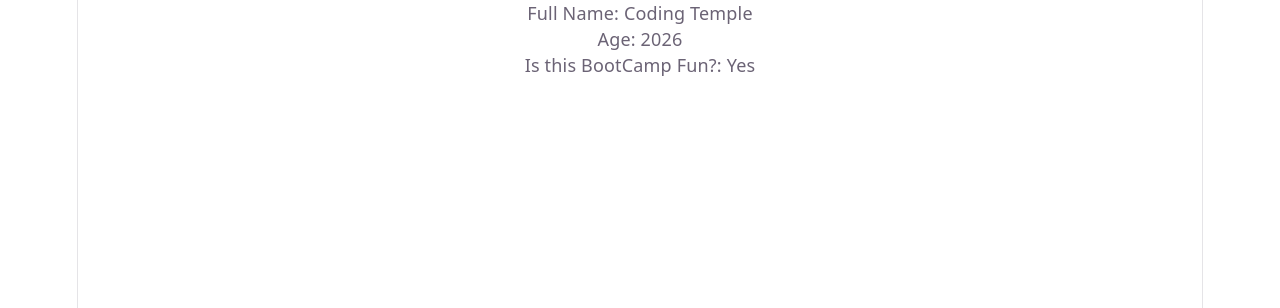
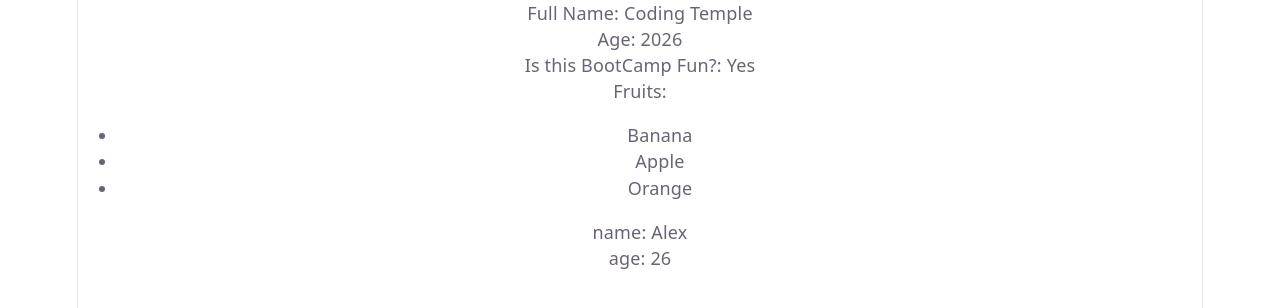
Before and after one commit to coding-cryptid/todo-list-typescript, a React (Vite) app: page / in a window 1280 px wide. Shown: the top 308 px of the page. Built offline with nearby package versions, Linux system fonts and the light colour scheme.

Commit message:
mapping and objects

```diff
--- a/src/App.tsx
+++ b/src/App.tsx
@@ -4,12 +4,31 @@
   const fullName: string = "Coding Temple"
   const year: number = 2026
   const isThisBootCampFun: boolean = true;
+  const fruits: string[] = ['Banana','Apple','Orange']
+
+  type Person = {
+    name: string;
+    age: number;
+  };
+
+  const person1: Person = {
+    name: "Alex",
+    age: 26,
+  };
 
   return (
     <div>
       <p>Full Name: {fullName}</p>
       <p>Age: {year}</p>
       <p>Is this BootCamp Fun?: {isThisBootCampFun ? 'Yes' : 'No'}</p>
+      <p>Fruits:</p>
+      <ul>
+        {fruits.map((fruit, index) => (
+          <li key={index}>{fruit}</li>
+        ))}
+      </ul>
+      <p>name: {person1.name}</p>
+      <p>age: {person1.age}</p>
     </div>
   )
 }
```
